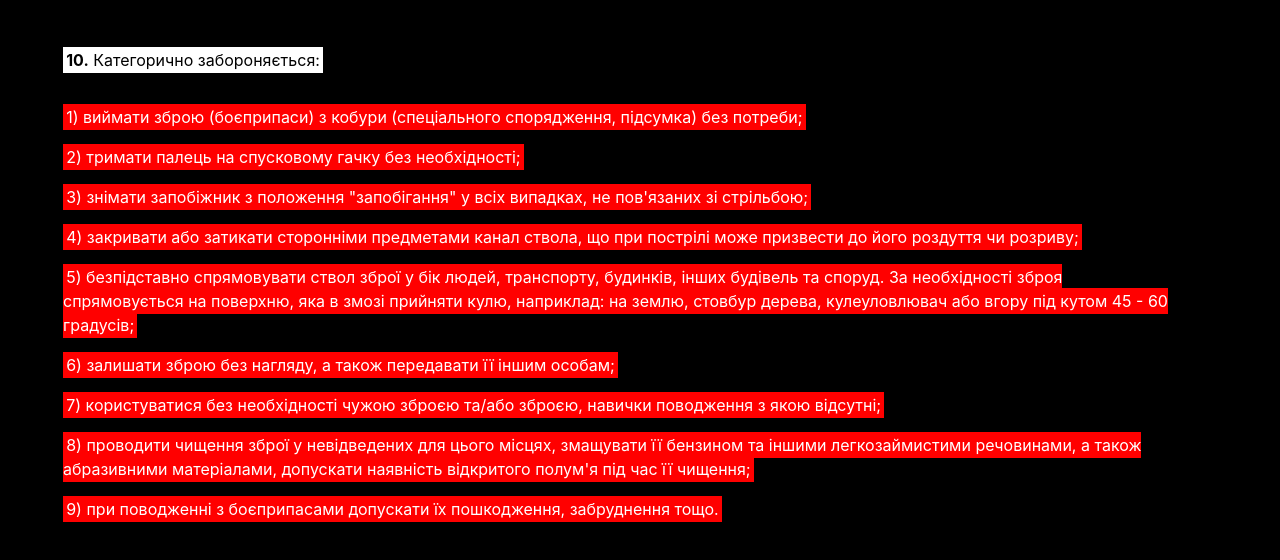
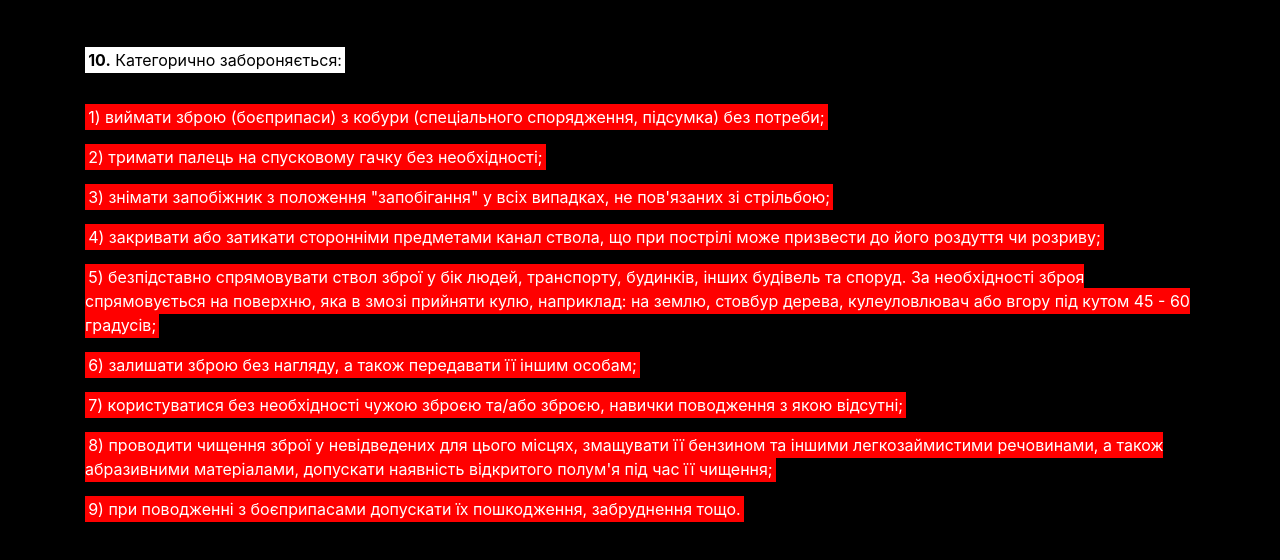
Before and after one commit to Dmitriy-1986/order-70, a plain HTML site: page index.html in a window 1280 px wide. Drawn offline with nearby package versions, Linux system fonts and the light colour scheme.

Commit message:
Update index.html

```diff
--- a/index.html
+++ b/index.html
@@ -15,7 +15,7 @@
 </head>
 
 <body>
-    <div class="container m-5">
+    <div class="container mt-5">
     <p><mark style="background-color:white; color:black;"><strong>10.</strong> Категорично забороняється:</mark></p>
     <hr>
     <p><mark style="background-color:red; color: white;">1) виймати зброю (боєприпаси) з кобури (спеціального
```
